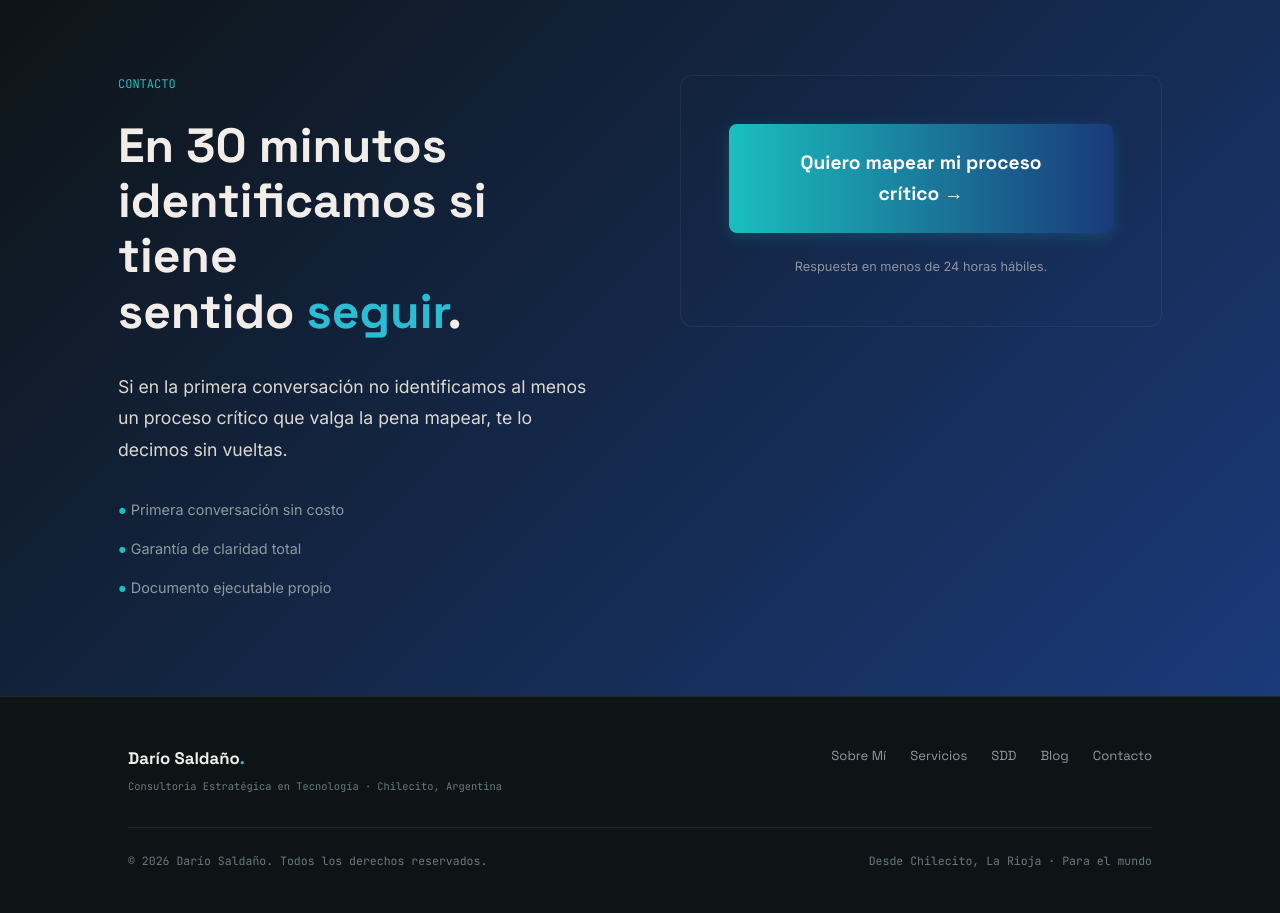
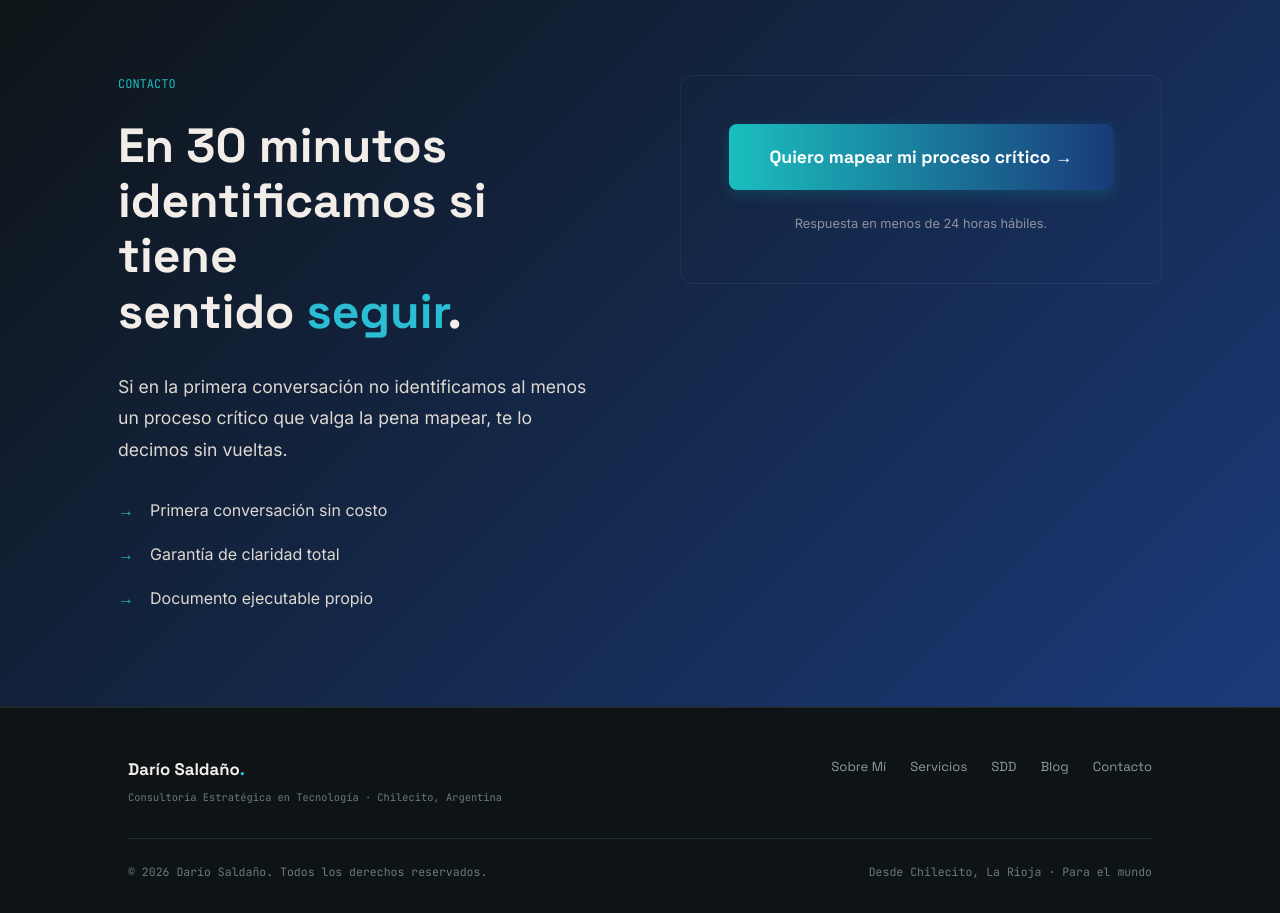
Before and after one commit to darosaldano/web-personal, a Next.js app: page /blueprint-automatizacion in a window 1280 px wide. Shown: the part 6740-7653 px from the top of the page. Built offline with nearby package versions, Linux system fonts and the light colour scheme.

Commit message:
fix: landing page design corrections - standardize components, fix typo, improve lists and cards

```diff
--- a/src/app/agentes-ia-negocio/page.tsx
+++ b/src/app/agentes-ia-negocio/page.tsx
@@ -234,7 +234,7 @@ export default function AIAgentsLanding() {
               </div>
             </div>
             <div className="text-center lg:text-left">
-              <Link href="/contacto?asunto=Agentes IA" className="btn-premium-p py-6 px-12 text-xl">
+              <Link href="/contacto?asunto=Agentes IA" className="btn-premium-p">
                 Solicitar Mapeo Inicial →
               </Link>
               <p className="text-smoke-m text-xs mt-6 opacity-60">
--- a/src/app/blueprint-automatizacion/page.tsx
+++ b/src/app/blueprint-automatizacion/page.tsx
@@ -317,15 +317,15 @@ export default function BlueprintPage() {
               <p className="prose" style={{color: '#DDD8D0'}}>
                 Si en la primera conversación no identificamos al menos un proceso crítico que valga la pena mapear, te lo decimos sin vueltas.
               </p>
-              <ul style={{marginTop: '2rem', listStyle: 'none', display: 'flex', flexDirection: 'column', gap: '1rem', color: '#8E9A9E', fontSize: '0.9rem'}}>
-                <li><span style={{color: '#1ABFBF'}}>●</span> Primera conversación sin costo</li>
-                <li><span style={{color: '#1ABFBF'}}>●</span> Garantía de claridad total</li>
-                <li><span style={{color: '#1ABFBF'}}>●</span> Documento ejecutable propio</li>
+              <ul className="list-premium" style={{marginTop: '2rem'}}>
+                <li>Primera conversación sin costo</li>
+                <li>Garantía de claridad total</li>
+                <li>Documento ejecutable propio</li>
               </ul>
             </div>
 
             <div className="form-bp" style={{display: 'flex', flexDirection: 'column', justifyContent: 'center', alignItems: 'center', textAlign: 'center'}}>
-              <Link href="/contacto?asunto=Blueprint Automatización" className="btn-premium-p" style={{padding: '1.5rem 3rem', fontSize: '1.2rem', width: '100%'}}>
+              <Link href="/contacto?asunto=Blueprint Automatización" className="btn-premium-p" style={{width: '100%', justifyContent: 'center', fontSize: '1.1rem', padding: '1.2rem 2rem'}}>
                 Quiero mapear mi proceso crítico →
               </Link>
               <p style={{marginTop: '1.5rem', fontSize: '0.8rem', opacity: 0.6, color: '#DDD8D0'}}>
--- a/src/app/sdd-ingenieria-alto-escala/page.tsx
+++ b/src/app/sdd-ingenieria-alto-escala/page.tsx
@@ -193,7 +193,7 @@ export default function SDDLandingPage() {
                   <span className="bgci-icon">📈</span>
                   <div className="bgci-text">
                     <strong>El porcentaje sube porque el ciclo es confiable</strong>
-                    El dev usa IA en tareas complejas because el sistema garantiza que el output va a cumplir los estándares. La adopción se vuelve hábito, no riesgo.
+                     El dev usa IA en tareas complejas porque el sistema garantiza que el output va a cumplir los estándares. La adopción se vuelve hábito, no riesgo.
                   </div>
                 </div>
               </div>
--- a/src/app/software-a-medida/page.tsx
+++ b/src/app/software-a-medida/page.tsx
@@ -144,7 +144,7 @@ export default function SoftwareMedidaLanding() {
                   { n: '04', t: 'QA contra spec', d: 'Validación estricta contra lo definido. Sin ambigüedad.' },
                   { n: '05', t: 'Entrega y traspaso', d: 'Código, arquitectura y manuales son tuyos. Soberanía total.' }
                 ].map((item, i) => (
-                  <li key={i} className="flex gap-6">
+                  <li key={i}>
                     <div>
                       <h5 className="font-bold text-ghost-w text-sm uppercase mb-1">{item.t}</h5>
                       <p className="text-xs text-smoke-m leading-relaxed">{item.d}</p>
@@ -246,7 +246,7 @@ export default function SoftwareMedidaLanding() {
               </div>
             </div>
             <div className="text-center lg:text-left">
-              <Link href="/contacto?asunto=Software a Medida" className="btn-premium-p py-6 px-12 text-xl">
+              <Link href="/contacto?asunto=Software a Medida" className="btn-premium-p">
                 Hablar de mi sistema →
               </Link>
               <p className="text-smoke-m text-xs mt-6 opacity-60">
```
Also changed, not shown: src/app/implementacion-ia-equipos/page.tsx (+6 -6 lines).
